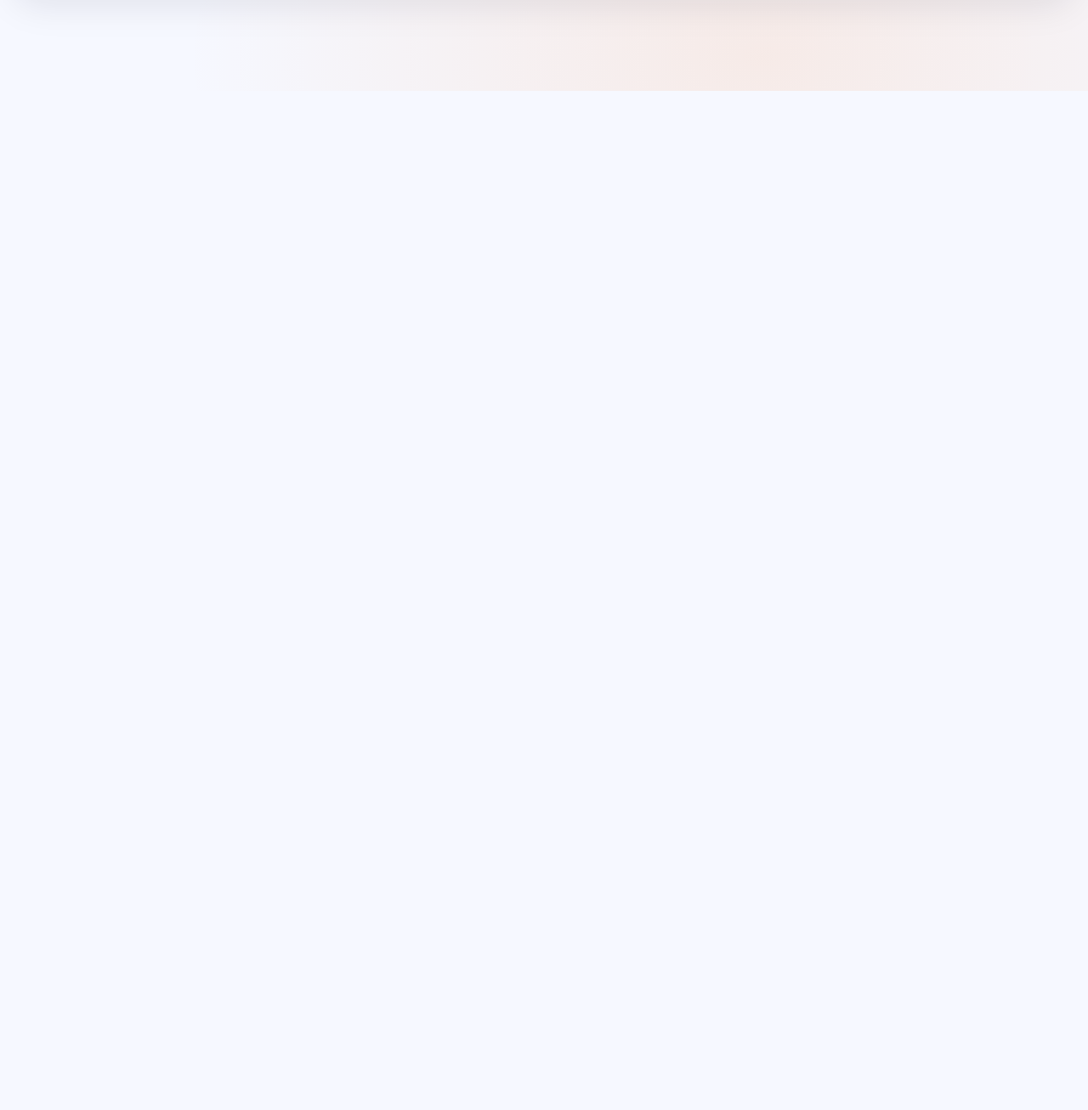
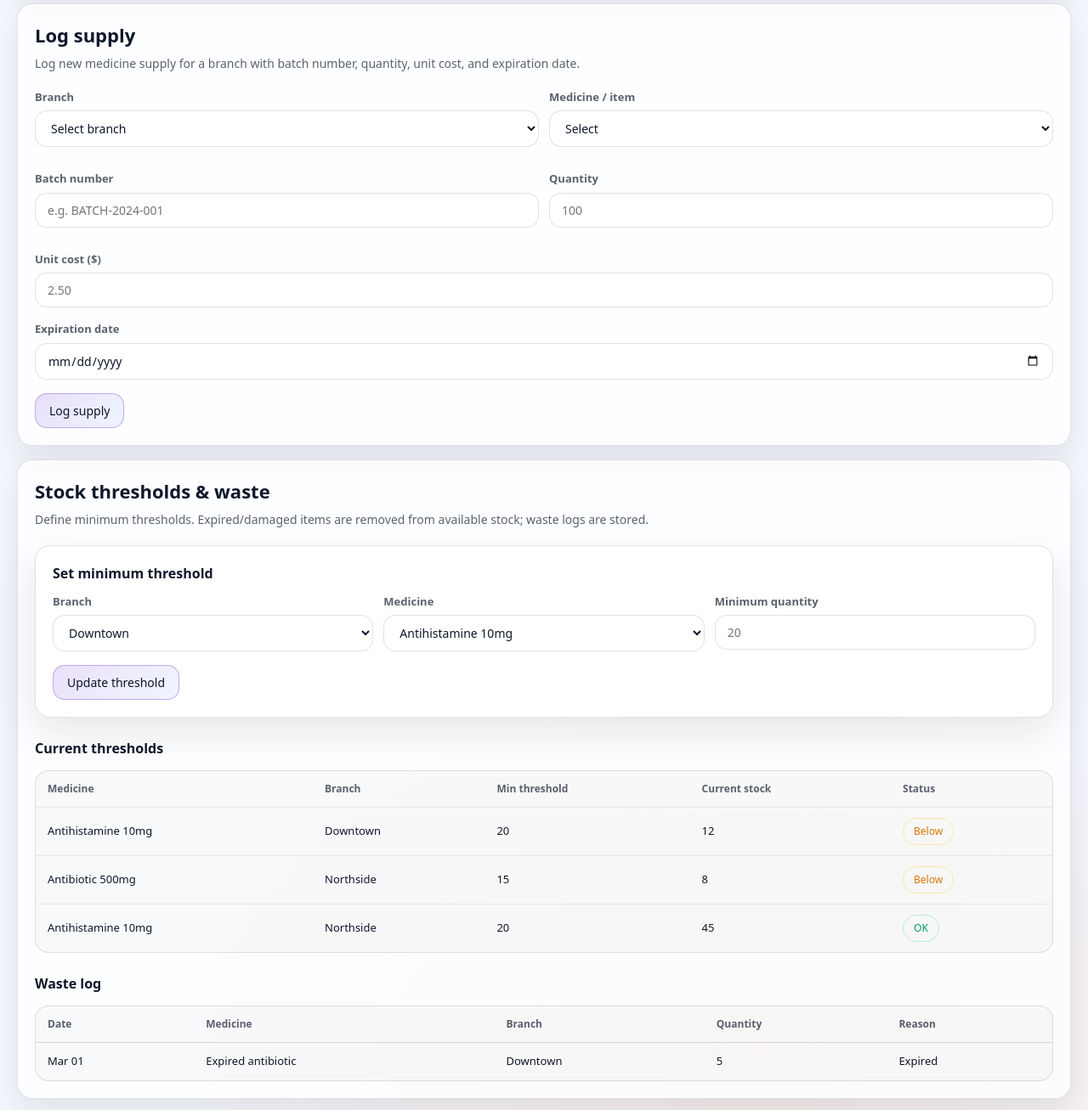
Before and after one commit to BerraAlkis/cs353databaseVetClinic, a plain HTML site: page inventory.html in a window 1280 px wide. Shown: the part 693-2000 px from the top of the page at 85% size. Before the commit the page ends 800 px from the top, so only its background shows below. Drawn offline with Linux system fonts and the light colour scheme.

Commit message:
Simplify manager inventory pages

```diff
--- a/inventory.html
+++ b/inventory.html
@@ -18,10 +18,7 @@
         <nav class="nav nav-right">
           <a href="manager-dashboard.html">Dashboard</a>
           <a href="inventory.html" class="active">Inventory</a>
-          <a href="shipment-logging.html">Shipments</a>
-          <a href="stock-thresholds.html">Thresholds</a>
           <a href="vaccination-compliance.html">Vaccination</a>
-          <a href="lost-found-reports.html">Lost/Found</a>
           <a href="login.html">Logout</a>
         </nav>
       </div>
@@ -29,7 +26,7 @@
 
     <section class="card">
       <h1 class="page-title">Inventory management</h1>
-      <p class="page-subtitle">View stock per branch. Filter by medicine name, category, supplier, expiration status. Stock usage driven by prescriptions.</p>
+      <p class="page-subtitle">View stock per branch. Filter by medicine name, category, or expiration status. Stock usage is driven by prescriptions. Vaccines are tracked as medicines.</p>
 
       <div class="card" style="margin-bottom: 20px;">
         <h2 style="font-size: 16px; margin: 0 0 12px;">Filters</h2>
@@ -37,7 +34,6 @@
           <div class="form-group"><label>Branch</label><select><option>All</option><option>Downtown</option><option>Northside</option></select></div>
           <div class="form-group"><label>Medicine</label><input type="text" placeholder="Search by name" /></div>
           <div class="form-group"><label>Category</label><select><option>All</option><option>Antibiotics</option><option>Antihistamines</option></select></div>
-          <div class="form-group"><label>Supplier</label><select><option>All</option></select></div>
           <div class="form-group"><label>Expiration</label><select><option>All</option><option>Expiring soon</option><option>Expired</option></select></div>
         </div>
         <button class="btn">Apply</button>
@@ -46,21 +42,99 @@
       <div class="table-wrap">
         <table>
           <thead>
-            <tr><th>Medicine</th><th>Branch</th><th>Quantity</th><th>Threshold</th><th>Supplier</th><th>Expiration</th><th>Status</th></tr>
+            <tr><th>Medicine</th><th>Branch</th><th>Quantity</th><th>Threshold</th><th>Expiration</th><th>Status</th></tr>
           </thead>
           <tbody>
             <tr>
-              <td>Antihistamine 10mg</td><td>Downtown</td><td>12</td><td>20</td><td>MedSupply Co</td><td>Jun 2024</td>
+              <td>Antihistamine 10mg</td><td>Downtown</td><td>12</td><td>20</td><td>Jun 2024</td>
               <td><span class="pill wait">Low</span></td>
             </tr>
             <tr>
-              <td>Antibiotic 500mg</td><td>Northside</td><td>8</td><td>15</td><td>PharmaPlus</td><td>Aug 2024</td>
+              <td>Antibiotic 500mg</td><td>Northside</td><td>8</td><td>15</td><td>Aug 2024</td>
               <td><span class="pill wait">Low</span></td>
             </tr>
             <tr>
-              <td>Antihistamine 10mg</td><td>Northside</td><td>45</td><td>20</td><td>MedSupply Co</td><td>Jul 2024</td>
+              <td>Antihistamine 10mg</td><td>Northside</td><td>45</td><td>20</td><td>Jul 2024</td>
               <td><span class="pill ok">OK</span></td>
             </tr>
+          </tbody>
+        </table>
+      </div>
+    </section>
+
+    <section class="card">
+      <h2 class="page-title">Log supply</h2>
+      <p class="page-subtitle">Log new medicine supply for a branch with batch number, quantity, unit cost, and expiration date.</p>
+
+      <form>
+        <div class="form-row">
+          <div class="form-group">
+            <label>Branch</label>
+            <select required><option value="">Select branch</option><option>Downtown Clinic</option><option>Northside Clinic</option></select>
+          </div>
+          <div class="form-group">
+            <label>Medicine / item</label>
+            <select required><option value="">Select</option><option>Antihistamine 10mg</option><option>Antibiotic 500mg</option></select>
+          </div>
+        </div>
+        <div class="form-row">
+          <div class="form-group">
+            <label>Batch number</label>
+            <input type="text" placeholder="e.g. BATCH-2024-001" required />
+          </div>
+          <div class="form-group">
+            <label>Quantity</label>
+            <input type="number" min="1" placeholder="100" required />
+          </div>
+        </div>
+        <div class="form-row">
+          <div class="form-group">
+            <label>Unit cost ($)</label>
+            <input type="number" step="0.01" min="0" placeholder="2.50" />
+          </div>
+        </div>
+        <div class="form-group">
+          <label>Expiration date</label>
+          <input type="date" />
+        </div>
+        <button type="submit" class="btn">Log supply</button>
+      </form>
+    </section>
+
+    <section class="card">
+      <h2 class="page-title">Stock thresholds & waste</h2>
+      <p class="page-subtitle">Define minimum thresholds. Expired/damaged items are removed from available stock; waste logs are stored.</p>
+
+      <div class="card" style="margin-bottom: 24px;">
+        <h3 style="font-size: 16px; margin: 0 0 12px;">Set minimum threshold</h3>
+        <form>
+          <div class="form-row">
+            <div class="form-group"><label>Branch</label><select><option>Downtown</option><option>Northside</option></select></div>
+            <div class="form-group"><label>Medicine</label><select><option>Antihistamine 10mg</option><option>Antibiotic 500mg</option></select></div>
+            <div class="form-group"><label>Minimum quantity</label><input type="number" min="0" placeholder="20" /></div>
+          </div>
+          <button type="submit" class="btn">Update threshold</button>
+        </form>
+      </div>
+
+      <h3 style="font-size: 16px; margin: 0 0 12px;">Current thresholds</h3>
+      <div class="table-wrap">
+        <table>
+          <thead><tr><th>Medicine</th><th>Branch</th><th>Min threshold</th><th>Current stock</th><th>Status</th></tr></thead>
+          <tbody>
+            <tr><td>Antihistamine 10mg</td><td>Downtown</td><td>20</td><td>12</td><td><span class="pill wait">Below</span></td></tr>
+            <tr><td>Antibiotic 500mg</td><td>Northside</td><td>15</td><td>8</td><td><span class="pill wait">Below</span></td></tr>
+            <tr><td>Antihistamine 10mg</td><td>Northside</td><td>20</td><td>45</td><td><span class="pill ok">OK</span></td></tr>
+          </tbody>
+        </table>
+      </div>
+
+      <h3 style="font-size: 16px; margin: 24px 0 12px;">Waste log</h3>
+      <div class="table-wrap">
+        <table>
+          <thead><tr><th>Date</th><th>Medicine</th><th>Branch</th><th>Quantity</th><th>Reason</th></tr></thead>
+          <tbody>
+            <tr><td>Mar 01</td><td>Expired antibiotic</td><td>Downtown</td><td>5</td><td>Expired</td></tr>
           </tbody>
         </table>
       </div>
```
Also changed, not shown: lost-found-reports.html (+0 -2 lines), manager-dashboard.html (+21 -7 lines), shipment-logging.html (+4 -8 lines), vaccination-compliance.html (+0 -3 lines).
